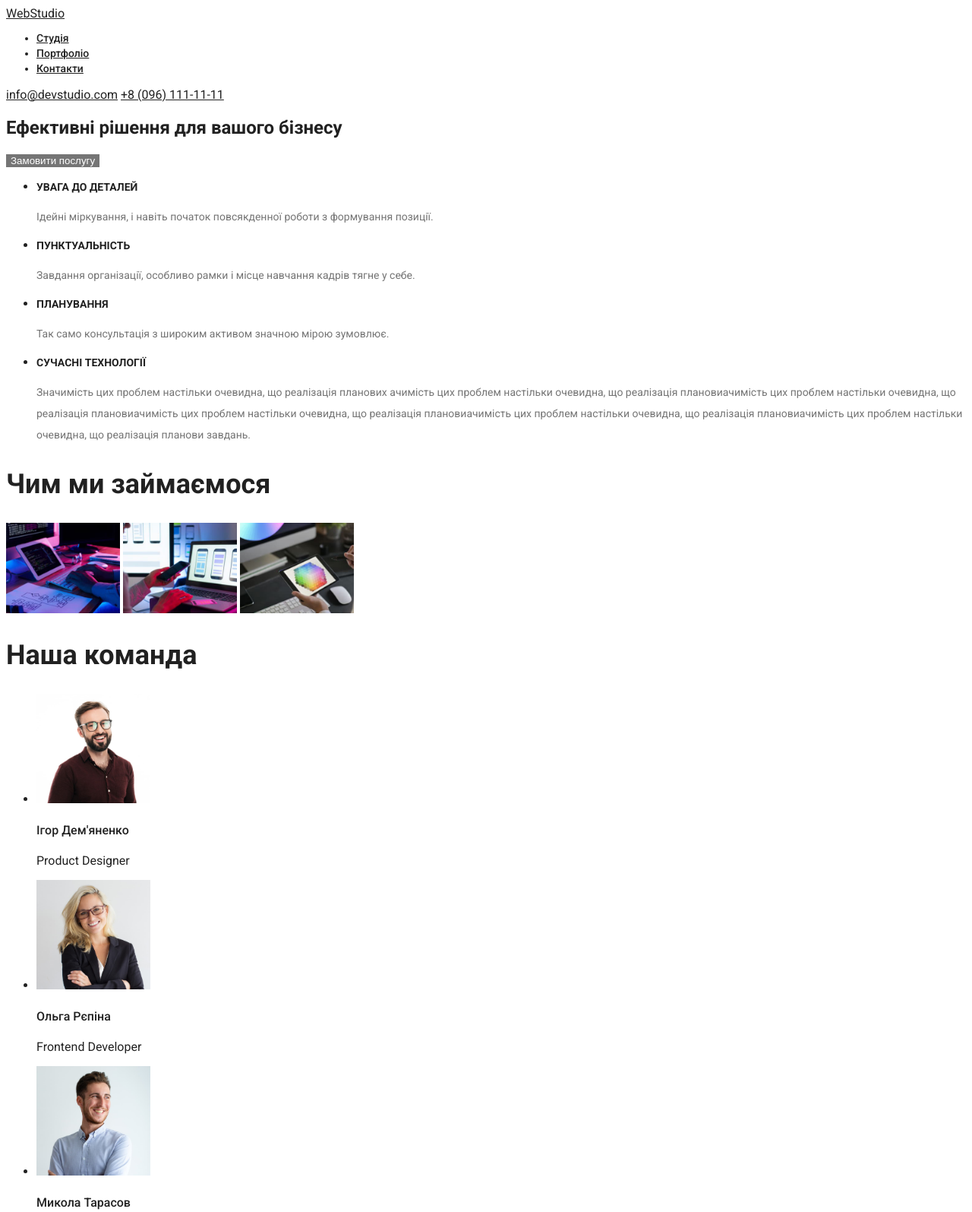
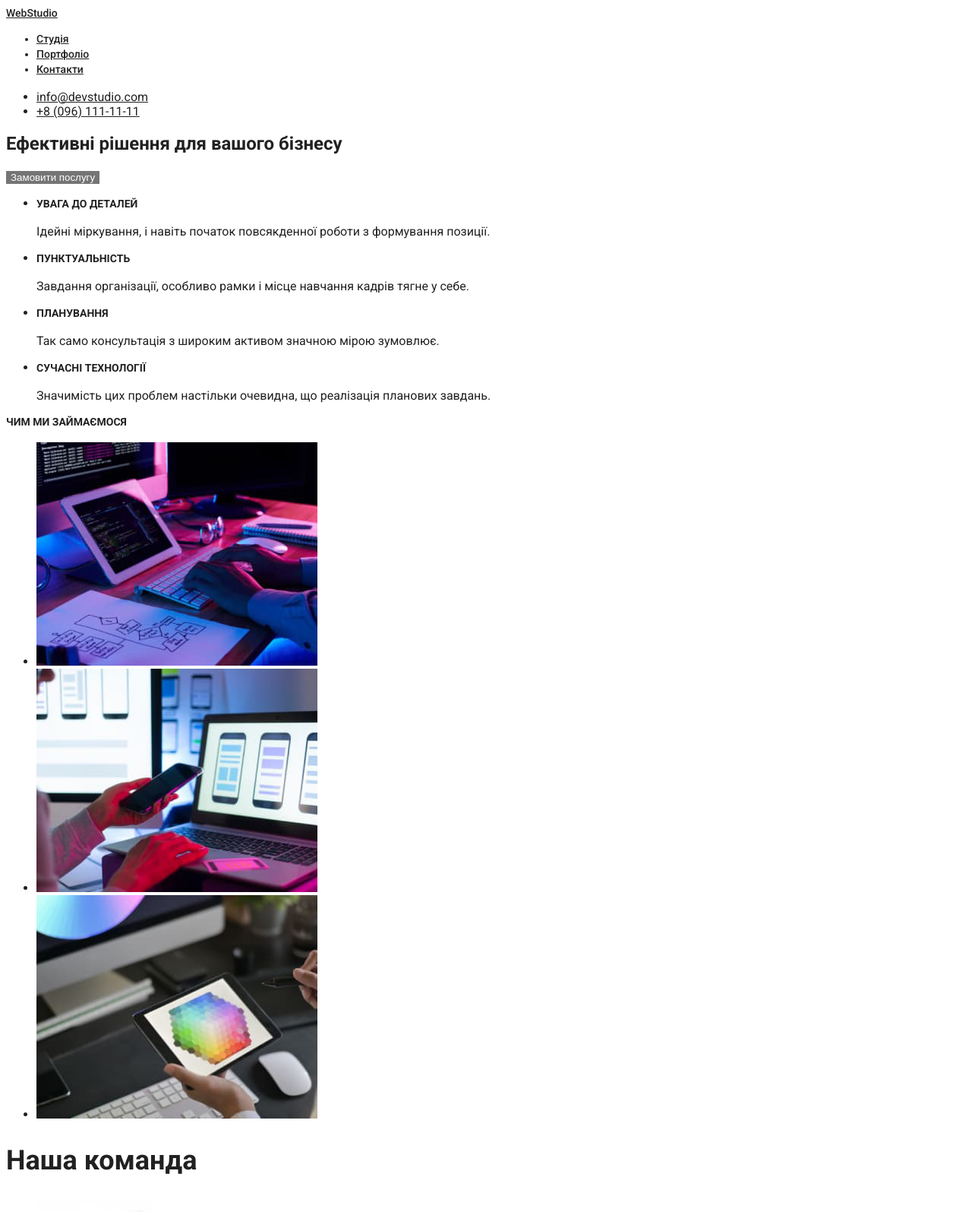
Before and after one commit to AnriShub/goit-markup-hw-02, a plain HTML site: page index.html in a window 1280 px wide. Shown: the top 1595 px of the page at 76% size. Drawn offline with Linux system fonts and the light colour scheme.

Commit message:
add fixed

```diff
--- a/index.html
+++ b/index.html
@@ -5,7 +5,7 @@
     <meta charset="UTF-8" />
     <meta http-equiv="X-UA-Compatible" content="IE=edge" />
     <meta name="viewport" content="width=device-width, initial-scale=1.0" />
-    <title>Портфоліо</title>
+    <title>Studio</title>
     <link
         href="https://fonts.googleapis.com/css2?family=Raleway:wght@700&family=Roboto:wght@400;500;700;900&display=swap"
         rel="stylesheet">
@@ -14,98 +14,92 @@
 
 <body>
     <header>
-        <a href="./index.html">
-            WebStudio
-        </a>
         <nav>
+            <a href="">WebStudio</a>
             <ul>
                 <li> <a href="./index.html">Студія</a></li>
                 <li> <a href="./portfolio.html">Портфоліо</a></li>
                 <li> <a href="">Контакти</a></li>
             </ul>
         </nav>
-        <a href="mailto:info@devstudio.com">info@devstudio.com</a>
-        <a href="tel:+380961111111">+8 (096) 111-11-11</a>
+
+        <ul>
+            <li><a href="mailto:info@devstudio.com">info@devstudio.com</a></li>
+            <li><a href="tel:+380961111111">+8 (096) 111-11-11</a></li>
+        </ul>
+
     </header>
     <main>
-        <div>
-            <section>
-                <h1>Ефективні рішення для вашого бізнесу</h1>
-                <button type="button">Замовити послугу</button>
-            </section>
-        </div>
+        <section>
+            <h1>Ефективні рішення для вашого бізнесу</h1>
+            <button type="button">Замовити послугу</button>
+        </section>
 
-        <section class="details">
-            <!-- <h2>Детлі</h2> -->
-            <ul class="details-items">
+        <section>
+            <h2 hidden>Детлі</h2>
+            <ul>
                 <li>
                     <h3>УВАГА ДО ДЕТАЛЕЙ</h3>
-                    <p class="details-items-body">Ідейні міркування, і навіть початок повсякденної роботи з формування
-                        позиції.</p>
+                    <p>Ідейні міркування, і навіть початок повсякденної роботи з формування позиції.</p>
                 </li>
                 <li>
                     <h3>ПУНКТУАЛЬНІСТЬ</h3>
-                    <p class="details-items-body">Завдання організації, особливо рамки і місце навчання кадрів тягне у
-                        себе.</p>
+                    <p>Завдання організації, особливо рамки і місце навчання кадрів тягне у себе.</p>
                 </li>
                 <li>
                     <h3>ПЛАНУВАННЯ</h3>
-                    <p class="details-items-body">Так само консультація з широким активом значною мірою зумовлює.</p>
+                    <p>Так само консультація з широким активом значною мірою зумовлює.</p>
                 </li>
                 <li>
                     <h3>СУЧАСНІ ТЕХНОЛОГІЇ</h3>
-                    <p class="details-items-body">Значимість цих проблем настільки очевидна, що реалізація планових
-                        ачимість цих проблем настільки очевидна, що реалізація плановиачимість цих проблем настільки
-                        очевидна, що реалізація плановиачимість цих проблем настільки очевидна, що реалізація
-                        плановиачимість цих проблем настільки очевидна, що реалізація плановиачимість цих проблем
-                        настільки очевидна, що реалізація планови
-                        завдань.</p>
+                    <p>Значимість цих проблем настільки очевидна, що реалізація планових завдань.</p>
                 </li>
             </ul>
-            <h2>Чим ми займаємося</h2>
-            <div class="benefits_imgs">
-                <img src="images/img1.jpg" alt="img1.jpg" style="width: 150px">
-                <img src="images/img2.jpg" alt="img2.jpg" style="width: 150px">
-                <img src="images/img3.jpg" alt="img3.jpg" style="width: 150px">
-            </div>
+        </section>
+
+        <section>
+            <h3>Чим ми займаємося</h3>
+            <ul>
+                <li><img src="images/img1.jpg" alt="розробка програмного забезпечення" width="370"></li>
+                <li><img src="images/img2.jpg" alt="тестування мобільного додатку" width="370"></li>
+                <li><img src="images/img3.jpg" alt="робота з паліирою кольорів" width="370"></li>
+            </ul>
         </section>
 
         <section>
             <h2>Наша команда</h2>
             <ul>
                 <li>
-                    <img src="images/productdesigner.jpg" alt="productdesigner" width="150">
-                    <h4>Ігор Дем'яненко</h4>
-                    <p class="jobtitle" lang="">Product Designer</p>
+                    <img src="images/productdesigner.jpg" alt="productdesigner" width="270">
+                    <h3>Ігор Дем'яненко</h3>
+                    <p lang="en">Product Designer</p>
                 </li>
                 <li>
-                    <img src="images/frontenddeveloper.jpg" alt="frontenddeveloper" width="150">
-                    <h4>Ольга Рєпіна</h4>
-                    <p class="jobtitle" lang="">Frontend Developer</p>
+                    <img src="images/frontenddeveloper.jpg" alt="frontenddeveloper" width="270">
+                    <h3>Ольга Рєпіна</h3>
+                    <p lang="en">Frontend Developer</p>
                 </li>
                 <li>
-                    <img src="images/marketing.jpg" alt="marketing" width="150">
-                    <h4>Микола Тарасов</h4>
-                    <p class="jobtitle" lang="">Marketing</p>
+                    <img src="images/marketing.jpg" alt="marketing" width="270">
+                    <h3>Микола Тарасов</h3>
+                    <p lang="en">Marketing</p>
                 </li>
                 <li>
-                    <img src="images/uidesigner.jpg" alt="uidesigner" width="150">
-                    <h4>Михайло Єрмаков</h4>
-                    <p class="jobtitle" lang="">UI Designer</p>
+                    <img src="images/uidesigner.jpg" alt="uidesigner" width="270">
+                    <h3>Михайло Єрмаков</h3>
+                    <p lang="en">UI Designer</p>
                 </li>
             </ul>
         </section>
 
     </main>
     <footer>
-        <div>
-            <a href="">WebStudio</a>
-            <address>
-                м. Київ, пр-т Лесі Українки, 26 <br />
-                info@example.com <br />
-                +38 099 111 11 11
-            </address>
-        </div>
+        <a href="">WebStudio</a>
+        <ul>
+            <li><a href="">м. Київ, пр-т Лесі Українки, 26</a></li>
+            <li><a href="mailto:info@example.com">info@example.com</a></li>
+            <li><a href="tel:+380961111111">+8 (096) 111-11-11</a></li>
+        </ul>
     </footer>
 </body>
 
```
Also changed, not shown: 2 other files.
